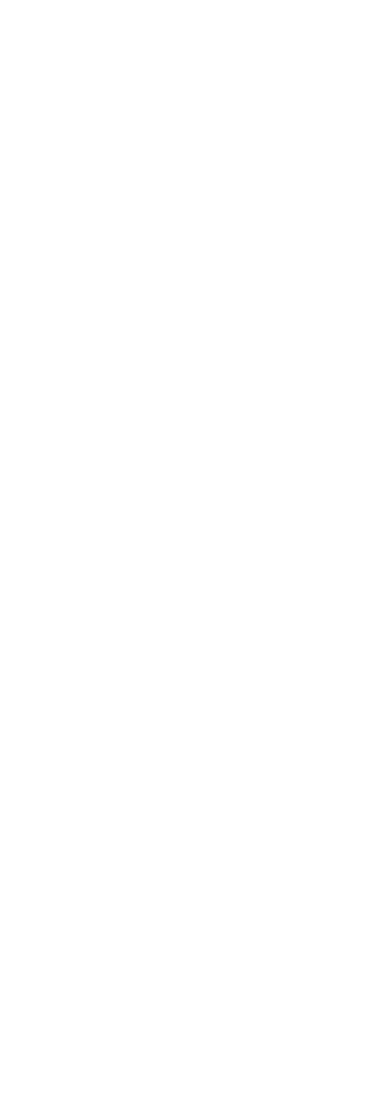
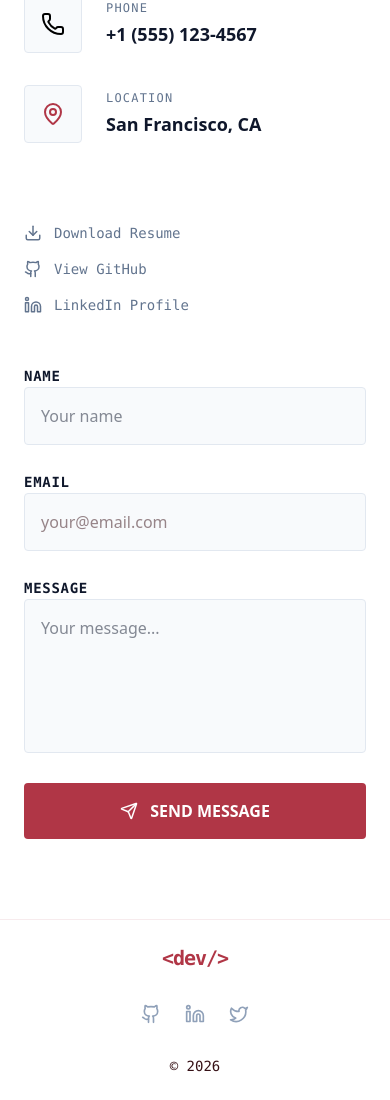
Before and after one commit to Lozaashenafi/my_portfolio, a Next.js app: page / in a window 390 px wide. Shown: the part 7685-8785 px from the top of the page. Before the commit the page ends 7102 px from the top, so only its background shows below. Built offline with nearby package versions, Linux system fonts and the light colour scheme.

Commit message:
frontend

```diff
--- a/app/(site)/layout.js
+++ b/app/(site)/layout.js
@@ -1,11 +1,12 @@
 import Header from "../../components/layout/Header";
+import Footer from "../../components/layout/Footer";
 
 export default function SiteLayout({ children }) {
   return (
     <>
       <Header />
       <main>{children}</main>
-      {/* If you have a Footer, put it here too */}
+      <Footer />
     </>
   );
 }
--- a/app/(site)/page.tsx
+++ b/app/(site)/page.tsx
@@ -4,6 +4,7 @@ import ProjectsSection from "../../components/home/ProjectsSection";
 import OtherProjects from "../../components/home/OtherProjects";
 import SkillsSection from "../../components/home/SkillsSection";
 import BlogSection from "../../components/home/BlogSection";
+import ContactSection from "../../components/home/ContactSection";
 export default function Home() {
   return (
     <>
@@ -13,6 +14,7 @@ export default function Home() {
       <OtherProjects />
       <SkillsSection />
       <BlogSection />
+      <ContactSection />
     </>
   );
 }
--- /dev/null
+++ b/components/home/ContactSection.tsx
@@ -0,0 +1,129 @@
+import React from "react";
+import {
+  Mail,
+  Phone,
+  MapPin,
+  Send,
+  Download,
+  Github,
+  Linkedin,
+} from "lucide-react";
+import { ContactInfoItem, SocialLink } from "../ui/ContactInfoItem";
+import MiniHeader from "../ui/MiniHeader";
+
+const ContactSection: React.FC = () => {
+  return (
+    <section
+      id="contact"
+      className="bg-white dark:bg-dark-primary py-20 px-6 md:px-12 transition-colors duration-300"
+    >
+      <div className="max-w-7xl mx-auto">
+        {/* Section Heading */}
+        <div className="text-center mb-20">
+          <MiniHeader title="Get In Touch" number={5} />
+          <p className="text-primary font-mono text-sm mb-4 font-bold uppercase tracking-widest">
+            What's Next?
+          </p>
+
+          <p className="max-w-xl mx-auto text-dark-tertiary dark:text-soft-white   leading-relaxed">
+            I'm currently open to new opportunities and interesting projects.
+            Whether you have a question or just want to say hi, I'll do my best
+            to get back to you!
+          </p>
+        </div>
+
+        <div className="grid grid-cols-1 lg:grid-cols-2 gap-12 lg:gap-28">
+          {/* Left Column: Contact Info */}
+          <div className="space-y-12">
+            <h3 className="text-3xl font-bold text-dark-tertiary dark:text-soft-white">
+              Let's work together
+            </h3>
+
+            <div className="space-y-8">
+              <ContactInfoItem
+                icon={<Mail className="text-primary" size={24} />}
+                label="Email"
+                value="hello@johndoe.dev"
+              />
+              <ContactInfoItem
+                icon={<Phone className="text--primary" size={24} />}
+                label="Phone"
+                value="+1 (555) 123-4567"
+              />
+              <ContactInfoItem
+                icon={<MapPin className="text-primary" size={24} />}
+                label="Location"
+                value="San Francisco, CA"
+              />
+            </div>
+
+            {/* Social & Resource Links */}
+            <div className="pt-8 space-y-4">
+              <SocialLink
+                icon={<Download size={18} />}
+                text="Download Resume"
+                href="#"
+              />
+              <SocialLink
+                icon={<Github size={18} />}
+                text="View GitHub"
+                href="#"
+              />
+              <SocialLink
+                icon={<Linkedin size={18} />}
+                text="LinkedIn Profile"
+                href="#"
+              />
+            </div>
+          </div>
+
+          {/* Right Column: Contact Form */}
+          <form className="space-y-6">
+            <div className="space-y-2">
+              <label className="text-sm font-mono font-bold text-slate-900 dark:text-soft-white uppercase tracking-wider">
+                Name
+              </label>
+              <input
+                type="text"
+                placeholder="Your name"
+                className="w-full bg-slate-50 dark:bg-dark-secondary border border-slate-200 dark:border-dark-tertiary p-4 text-slate-900 dark:text-soft-white focus:border-primary outline-none transition-colors rounded-sm"
+              />
+            </div>
+
+            <div className="space-y-2">
+              <label className="text-sm font-mono font-bold text-slate-900 dark:text-soft-white uppercase tracking-wider">
+                Email
+              </label>
+              <input
+                type="email"
+                placeholder="your@email.com"
+                className="w-full bg-slate-50 dark:bg-dark-secondary border border-slate-200 dark:border-dark-tertiary p-4 text-dark-tertiary dark:text-soft-white focus:border-primary outline-none transition-colors rounded-sm"
+              />
+            </div>
+
+            <div className="space-y-2">
+              <label className="text-sm font-mono font-bold text-slate-900 dark:text-soft-white uppercase tracking-wider">
+                Message
+              </label>
+              <textarea
+                rows={5}
+                placeholder="Your message..."
+                className="w-full bg-slate-50 dark:bg-dark-secondary border border-slate-200 dark:border-dark-tertiary p-4 text-slate-900 dark:text-soft-white focus:border-primary outline-none transition-colors rounded-sm resize-none"
+              ></textarea>
+            </div>
+
+            <button
+              type="submit"
+              className="w-full bg-primary hover:bg-secondary text-white font-bold py-4 px-8 rounded-sm flex items-center justify-center gap-3 transition-all hover:scale-[1.02] active:scale-[0.98]"
+            >
+              <Send size={18} />
+              SEND MESSAGE
+            </button>
+          </form>
+        </div>
+      </div>
+    </section>
+  );
+};
+
+export default ContactSection;
--- a/components/layout/Footer.tsx
+++ b/components/layout/Footer.tsx
@@ -0,0 +1,49 @@
+import React from "react";
+import { Github, Linkedin, Twitter, Heart } from "lucide-react";
+
+const Footer: React.FC = () => {
+  const currentYear = 2026;
+
+  return (
+    <footer className="bg-white dark:bg-dark-primary border-t border-soft-white dark:border-dark-tertiary py-6 px-6 md:px-12 transition-colors duration-300">
+      <div className="max-w-7xl mx-auto flex flex-col md:flex-row justify-between items-center gap-8">
+        <div className="flex items-center space-x-2">
+          <span className="text-primary font-mono text-xl font-bold tracking-tighter">
+            &lt;dev/&gt;
+          </span>
+        </div>
+
+        {/* Social Links */}
+        <div className="flex items-center gap-6 text-slate-400 dark:text-gray-500">
+          <a
+            href="#"
+            className="hover:text-primary transition-colors"
+            aria-label="GitHub"
+          >
+            <Github size={20} />
+          </a>
+          <a
+            href="#"
+            className="hover:text-primary transition-colors"
+            aria-label="LinkedIn"
+          >
+            <Linkedin size={20} />
+          </a>
+          <a
+            href="#"
+            className="hover:text-primary transition-colors"
+            aria-label="Twitter"
+          >
+            <Twitter size={20} />
+          </a>
+        </div>
+
+        <div className="flex items-center gap-2 font-mono text-sm text-dark-tertiary dark:text-gray-500">
+          <span>© {currentYear}</span>
+        </div>
+      </div>
+    </footer>
+  );
+};
+
+export default Footer;
--- /dev/null
+++ b/components/ui/ContactInfoItem.tsx
@@ -0,0 +1,45 @@
+// Individual contact info row with themed icon box
+export const ContactInfoItem = ({
+  icon,
+  label,
+  value,
+}: {
+  icon: React.ReactNode;
+  label: string;
+  value: string;
+}) => (
+  <div className="flex items-center gap-6 group">
+    <div className="p-4 bg-slate-50 dark:bg-[var(--color-dark-secondary)] border border-slate-200 dark:border-[var(--color-dark-tertiary)] group-hover:border-[var(--color-primary)] transition-colors rounded-sm">
+      {icon}
+    </div>
+    <div>
+      <p className="text-xs font-mono text-slate-500 dark:text-gray-500 uppercase tracking-widest mb-1">
+        {label}
+      </p>
+      <p className="text-lg font-bold text-slate-900 dark:text-[var(--color-soft-white)]">
+        {value}
+      </p>
+    </div>
+  </div>
+);
+
+// Styled social/resource link
+export const SocialLink = ({
+  icon,
+  text,
+  href,
+}: {
+  icon: React.ReactNode;
+  text: string;
+  href: string;
+}) => (
+  <a
+    href={href}
+    className="flex items-center gap-3 text-slate-500 dark:text-gray-400 hover:text-[var(--color-primary)] transition-colors font-mono text-sm group"
+  >
+    <span className="group-hover:translate-x-1 transition-transform">
+      {icon}
+    </span>
+    {text}
+  </a>
+);
--- /dev/null
+++ b/components/ui/ThemeToggle.tsx
@@ -0,0 +1,25 @@
+"use client";
+import { useTheme } from "next-themes";
+import { Sun, Moon } from "lucide-react";
+import { useEffect, useState } from "react";
+export const ThemeToggle = () => {
+  const { theme, setTheme } = useTheme();
+  const [mounted, setMounted] = useState(false);
+
+  useEffect(() => setMounted(true), []);
+  if (!mounted) return null;
+
+  return (
+    <button
+      onClick={() => setTheme(theme === "dark" ? "light" : "dark")}
+      className="p-2 border border-dark-tertiary hover:border-primary transition-all rounded-sm flex items-center justify-center bg-dark-secondary"
+      aria-label="Toggle theme"
+    >
+      {theme === "dark" ? (
+        <Sun size={18} />
+      ) : (
+        <Moon size={18} className="text-slate-900" />
+      )}
+    </button>
+  );
+};
```
Also changed, not shown: app/admin/layout.tsx (+121 -77 lines).
